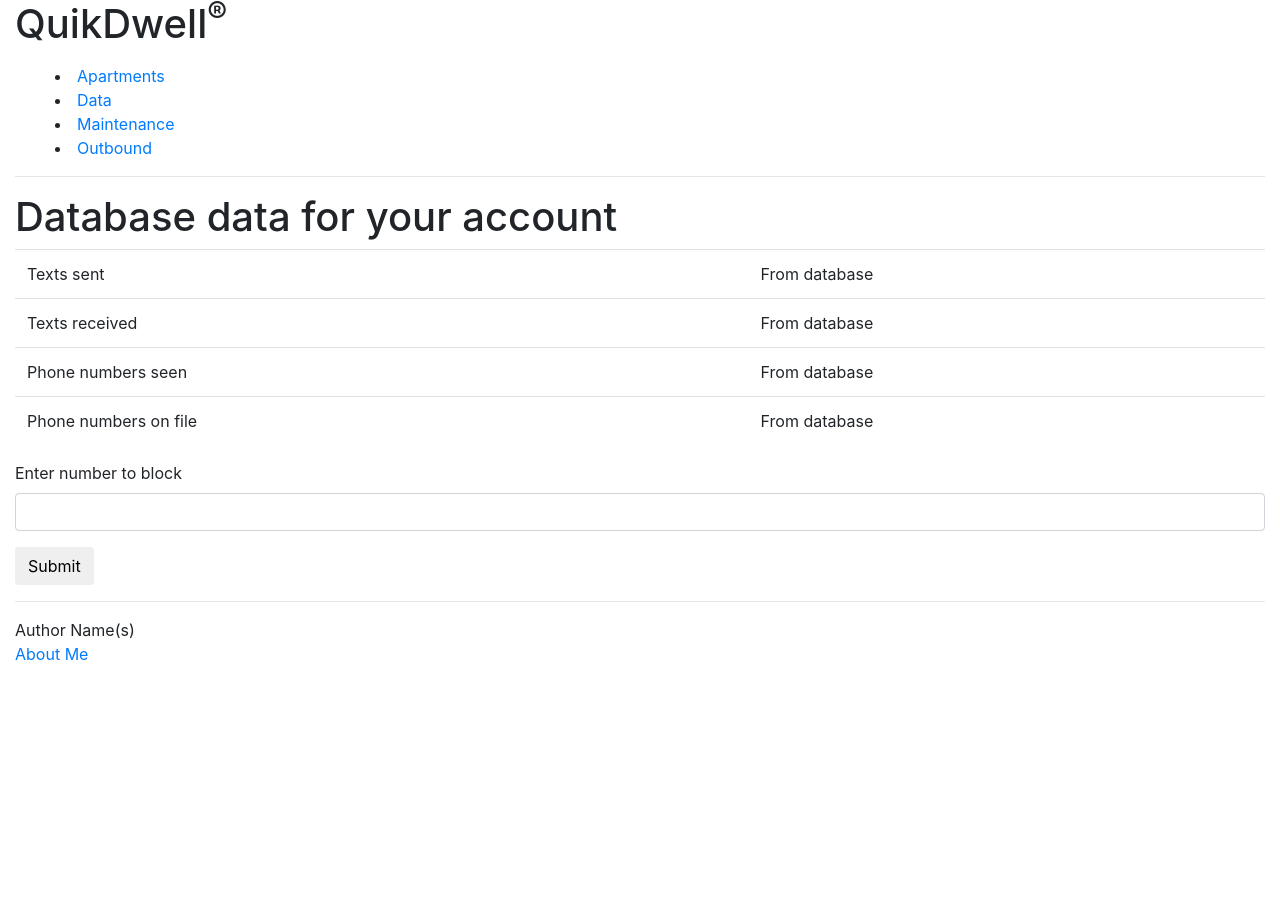
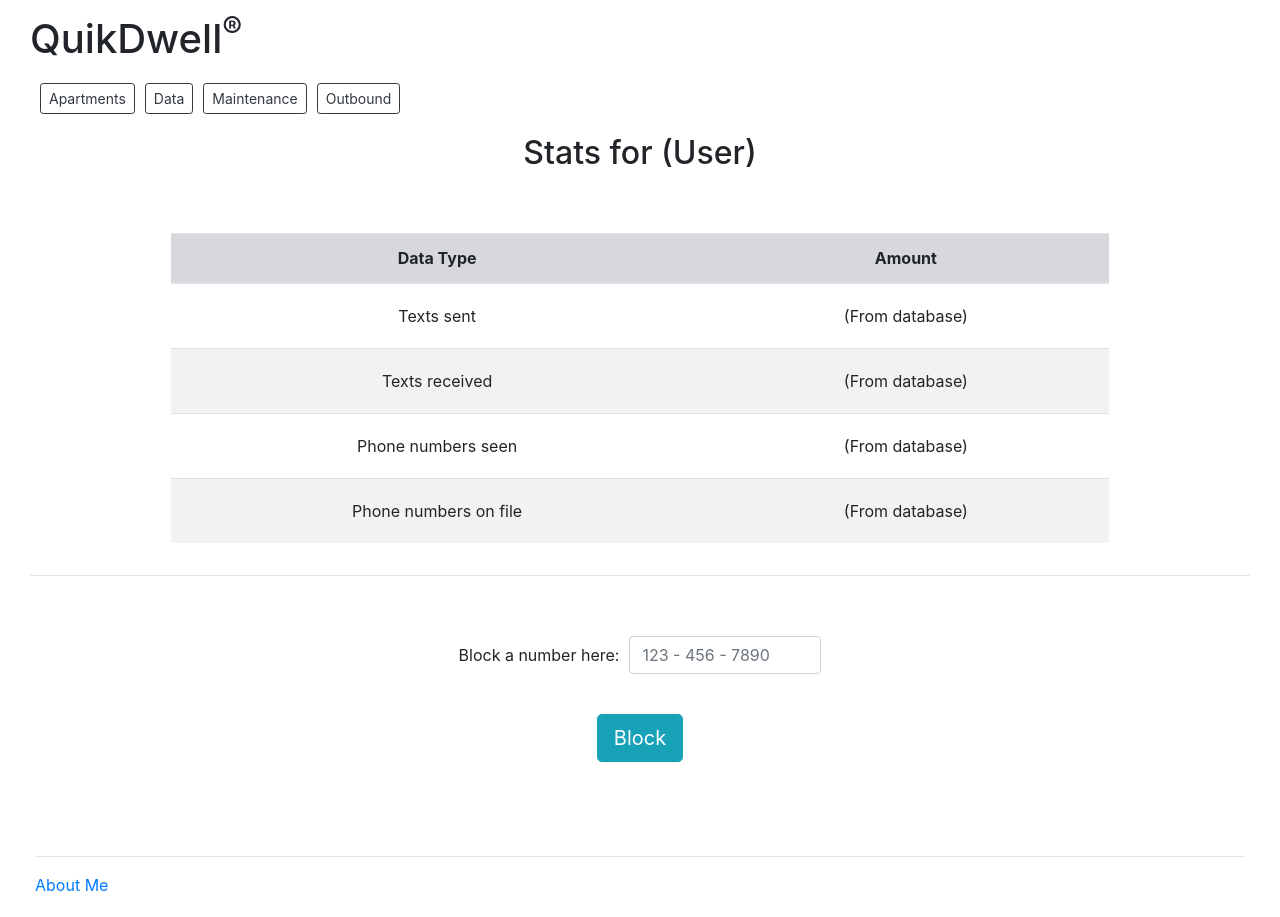
Before and after one commit to ChillyOctopus/AptTextWebsite, a plain HTML site: page data/data.html in a window 1280 px wide. Before the commit the page ends 800 px from the top, so only its background shows below. Drawn offline with nearby package versions, Linux system fonts and the light colour scheme.

Commit message:
Styled everything with spacing and colors.

```diff
--- a/data/data.html
+++ b/data/data.html
@@ -2,77 +2,96 @@
 <html lang="en">
   <head>
     <link rel="stylesheet" href="https://cdn.jsdelivr.net/npm/bootstrap@4.0.0/dist/css/bootstrap.min.css" integrity="sha384-Gn5384xqQ1aoWXA+058RXPxPg6fy4IWvTNh0E263XmFcJlSAwiGgFAW/dAiS6JXm" crossorigin="anonymous">
+    <title>QuikDwell</title>
     <meta charset="UTF-8" />
     <!-- Tell browsers not to scale the viewport automatically -->
-    <meta name="viewport" content="width=device-width, initial-scale=1.0" />
-    <title>Simon HTML</title>
-    <link rel="icon" href="favicon.ico" />
+    <meta name="viewport" content="width=device-width, initial-scale=1.0"/>
+    <title>QuikDwell</title>
+    <link rel="icon" href="favicon.ico"/>
   </head>
+
   <body>
     <div class="container-fluid">
 
       <!-- Use header, main, and footer elements to give semantic structure -->
       <header>
-        <h1>QuikDwell<sup>&reg;</sup></h1>
-        <!-- Navigation elements -->
-            <nav>
-              <menu>
-                  <li><a href="../apartments/apartments.html">Apartments</a></li>
-                  <li><a href="../data/data.html">Data</a></li>
-                  <li><a href="../maintenance/maintenance.html">Maintenance</a></li>
-                  <li><a href="../outbound/outbound.html">Outbound</a></li>
-              </menu>
-            </nav>
-      <!-- Since we don't have the ability to style we use old style HTML to give some visual formatting -->
-      <hr />
+
+        <div class="container-fluid" style="margin-top: 15px; margin-bottom: 20px;">
+          <h1>QuikDwell<sup>&reg;</sup></h1>
+        </div>
+        <div class="container-fluid" style="margin-left: 10px;">
+          <ul class="nav">
+            <li class="nav-item" style="margin-right: 10px;"><a href="../apartments/apartments.html" class="btn btn-sm btn-outline-dark" role="button">Apartments</a></li>
+            <li class="nav-item" style="margin-right: 10px;"><a href="../data/data.html" class="btn btn-sm btn-outline-dark" role="button">Data</a></li>
+            <li class="nav-item" style="margin-right: 10px;"><a href="../maintenance/maintenance.html" class="btn btn-sm btn-outline-dark" role="button">Maintenance</a></li>
+            <li class="nav-item" style="margin-right: 10px;"><a href="../outbound/outbound.html" class="btn btn-sm btn-outline-dark" role="button">Outbound</a></li>
+          </ul>
+        </div>
+
       </header>
 
       <main>
+        <div class="container-fluid" style="align-items: center;">
+          <div class="row" style="justify-content: center;">
+            <h2 style="margin-top: 20px; margin-bottom: 60px;">Stats for (User)</h2>
+            <div class="col-xl-12"></div>
+            <table class="table table-striped w-75" style="text-align: center;">
+              <thead class="table-secondary">
+                <tr>
+                  <th scope="col">Data Type</th>
+                  <th scope="col">Amount</th>
+                </tr>
+              </thead>
+              <tr></tr> <!--to alternate the stripes the way we want-->
+              <tr style="height: 65px;">
+                <td style="vertical-align: middle;">Texts sent</td>
+                <td style="vertical-align: middle;">(From database)</td>
+              </tr>
+              <tr style="height: 65px;">
+                <td style="vertical-align: middle;">Texts received</td>
+                <td style="vertical-align: middle;">(From database)</td>
+              </tr>
+              <tr style="height: 65px;">
+                <td style="vertical-align: middle;">Phone numbers seen</td>
+                <td style="vertical-align: middle;">(From database)</td>
+              </tr>
+              <tr style="height: 65px;">
+                <td style="vertical-align: middle;">Phone numbers on file</td>
+                <td style="vertical-align: middle;">(From database)</td>
+              </tr>
+            </table>
+          </div>
 
-        <h1>Database data for your account</h1>
+          <hr/>
 
-        <table class="table">
-          <tr>
-            <td>Texts sent</td>
-            <td>From database</td>
-          <tr>
-          <tr>
-            <td>Texts received</td>
-            <td>From database</td>
-          </tr>
-          <tr>
-            <td>Phone numbers seen</td>
-            <td>From database</td>
-          </tr>
-          <tr>
-            <td>Phone numbers on file</td>
-            <td>From database</td>
-          </tr>
-        <table>
+          <div class="row" style="justify-content: center; margin-top: 60px;">
+            <form class="form-inline" style="width: 75%; gap: 10px; justify-content: center;">
+              <label for="number">Block a number here:</label>
+              <div class="form-group">
+                <input type="number" class="form-control" id="number" style="width: 12em;" placeholder="123 - 456 - 7890">
+              </div>
+            </form>
+          </div>
 
-          <form class="form-inline" action="post">
-            <div class="form-group">
-              <label for="number">Enter number to block</label>
-              <input type="number" class="form-control" id="number">
-            </div>
-            <div class="form-group">
-              <button type="submit" class="btn btn-default">Submit</button>
-            </div>
-          </form>
+          <div class="row" style="justify-content: center; margin-top: 40px; margin-bottom: 50px;">
+            <button type="button" class="btn btn-info btn-lg">
+              Block
+            </button>
+          </div>
 
+        </div>
       </main>
 
-      <footer>
+      <br>
+      <footer style="margin: 20px;">
         <hr />
-        <span class="text-reset">Author Name(s)</span>
-        <br />
         <a href="https://lethallegacy.click">About Me</a>
       </footer>
+    </div>
 
       <script src="https://code.jquery.com/jquery-3.2.1.slim.min.js" integrity="sha384-KJ3o2DKtIkvYIK3UENzmM7KCkRr/rE9/Qpg6aAZGJwFDMVNA/GpGFF93hXpG5KkN" crossorigin="anonymous"></script>
       <script src="https://cdn.jsdelivr.net/npm/popper.js@1.12.9/dist/umd/popper.min.js" integrity="sha384-ApNbgh9B+Y1QKtv3Rn7W3mgPxhU9K/ScQsAP7hUibX39j7fakFPskvXusvfa0b4Q" crossorigin="anonymous"></script>
       <script src="https://cdn.jsdelivr.net/npm/bootstrap@4.0.0/dist/js/bootstrap.min.js" integrity="sha384-JZR6Spejh4U02d8jOt6vLEHfe/JQGiRRSQQxSfFWpi1MquVdAyjUar5+76PVCmYl" crossorigin="anonymous"></script>
 
-    </div>
   </body>
 </html>
```
Also changed, not shown: apartments/apartments.html (+16 -15 lines), index.html (+28 -20 lines), maintenance/maintenance.html (+37 -25 lines), outbound/outbound.html (+38 -23 lines).
